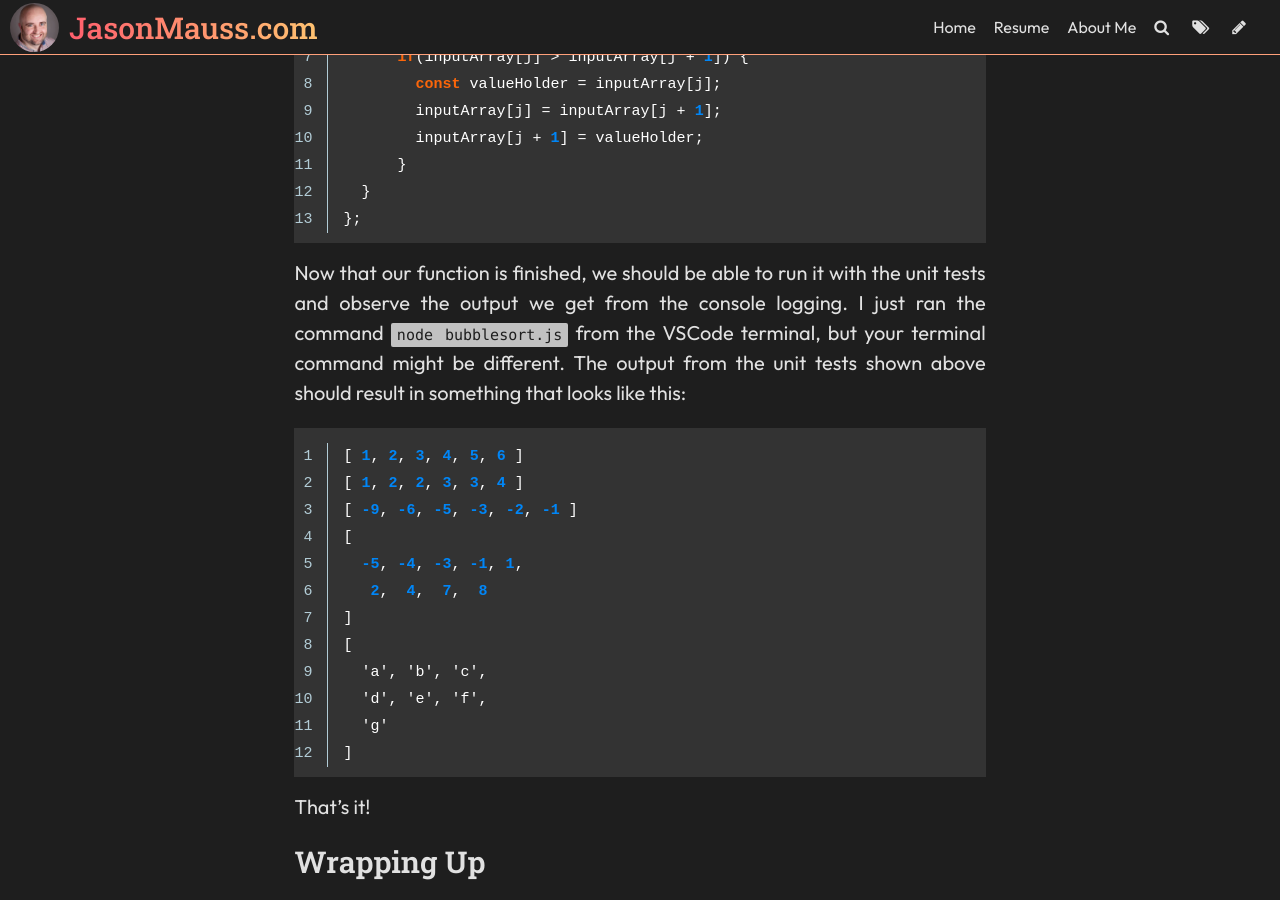
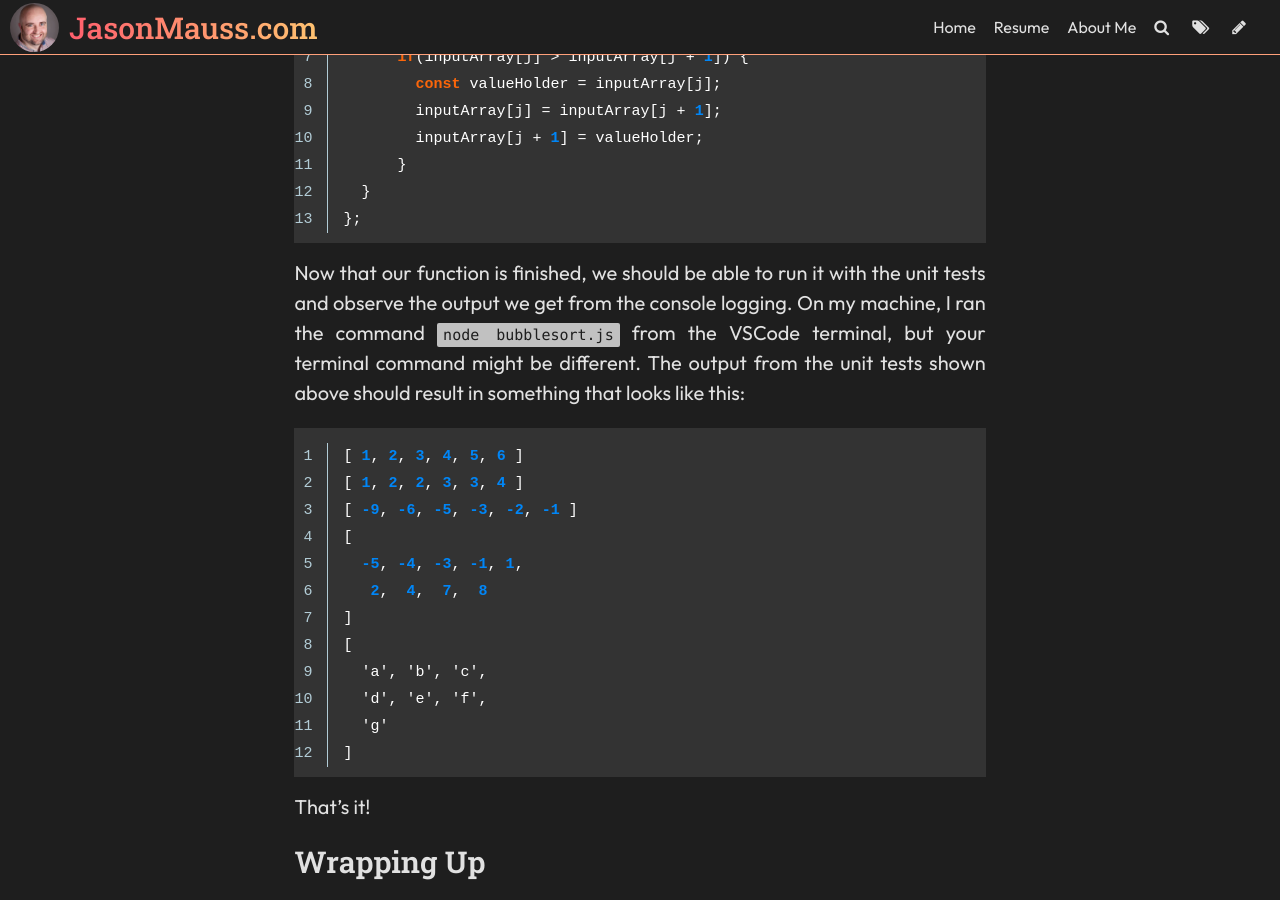
Before and after one commit to jasonmauss/jasonmaussblog, a Jekyll site: the page built from _posts/2023-11-11-algo-series-1-bubble-sort.md, in a window 1280 px wide and 900 px high, scrolled down 5125 px. Built offline with Jekyll 4.4.1, drawn with Linux system fonts in a browser that asks for light colours; some web fonts are replaced; comment, search, counter and statistics services are not loaded.

Commit message:
Update Post “2023-11-11-algo-series-1-bubble-sort”

````diff
--- a/_posts/2023-11-11-algo-series-1-bubble-sort.md
+++ b/_posts/2023-11-11-algo-series-1-bubble-sort.md
@@ -141,7 +141,7 @@ const bubbleSort = (inputArray) => {
 };
 ```
 
-Now that our function is finished, we should be able to run it with the unit tests and observe the output we get from the console logging. I just ran the command `node bubblesort.js` from the VSCode terminal, but your terminal command might be different. The output from the unit tests shown above should result in something that looks like this:
+Now that our function is finished, we should be able to run it with the unit tests and observe the output we get from the console logging. On my machine, I ran the command `node bubblesort.js` from the VSCode terminal, but your terminal command might be different. The output from the unit tests shown above should result in something that looks like this:
 
 ```json
 [ 1, 2, 3, 4, 5, 6 ]
````
